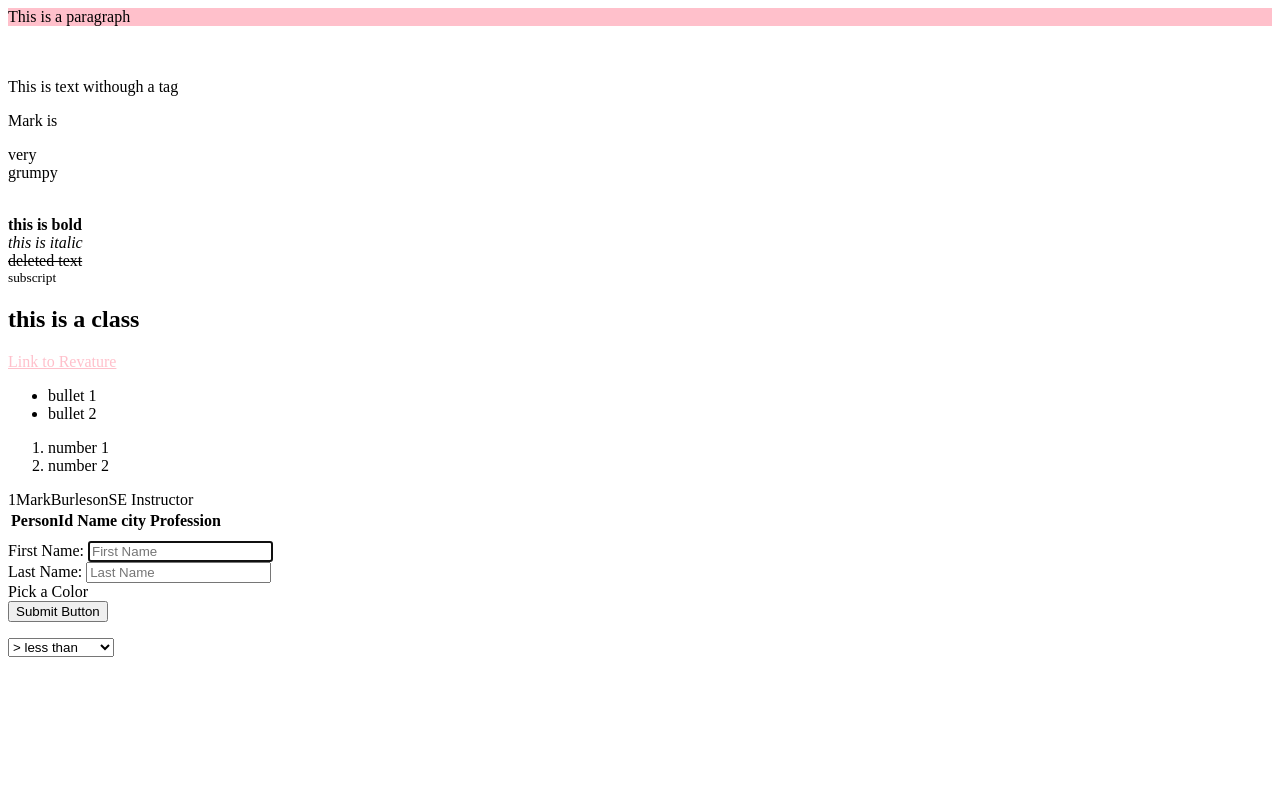
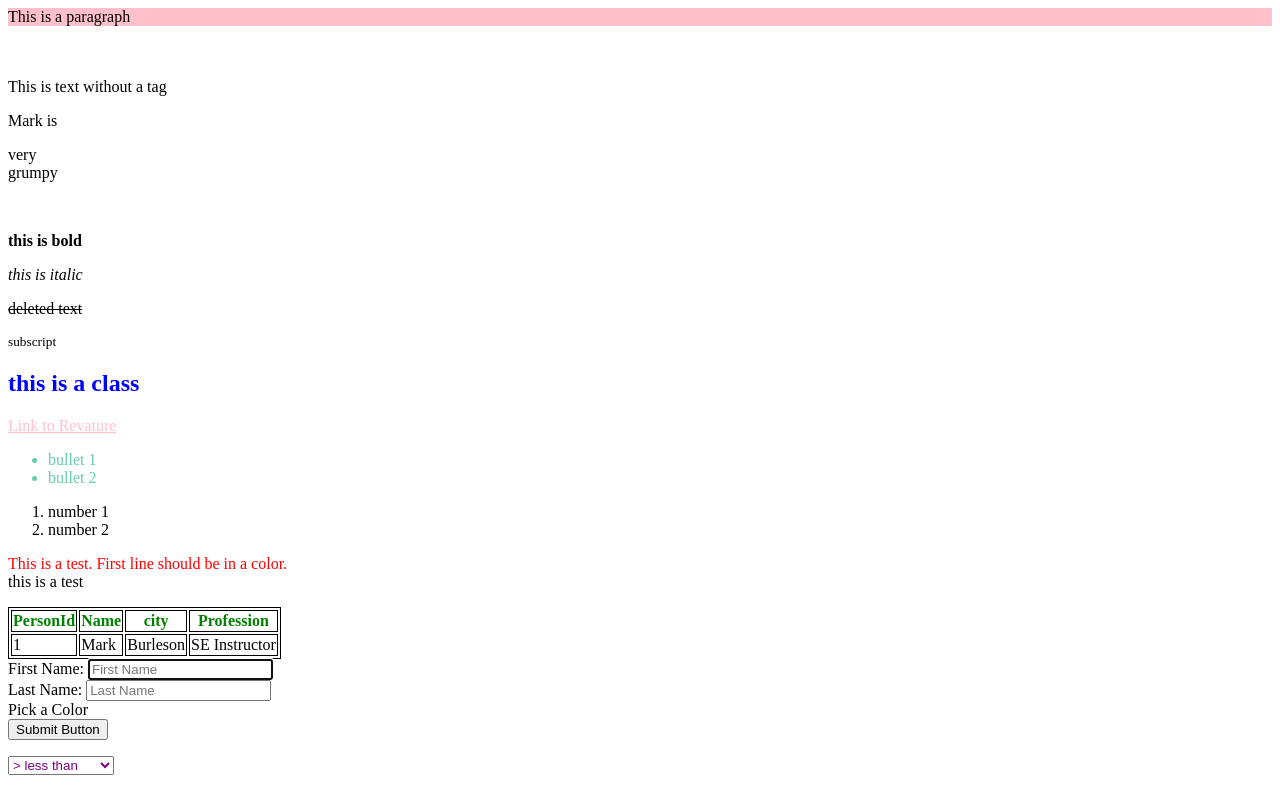
Before and after one commit to 03012021-dotnet-uta/CatherineCheatle_po, a plain HTML site: page HtmlAndCssPractice/index.html in a window 1280 px wide. Drawn offline with Linux system fonts and the light colour scheme; files whose address does not match are found by name.

Commit message:
updated css and html files

```diff
--- a/HtmlAndCssPractice/CssPractice.css
+++ b/HtmlAndCssPractice/CssPractice.css
@@ -0,0 +1,63 @@
+#p1
+{
+    background-color: pink;
+}
+
+#bold
+{
+    font-weight: bold;
+}
+
+#italic
+{
+    font-style: italic;
+}
+
+#strikethrough
+{
+    text-decoration: line-through;
+}
+
+.class1
+{
+    color: blue;
+}
+
+a:link
+{
+    color: pink;
+
+}
+
+a:visited
+{
+    color: purple;
+}
+
+a:hover
+{
+    color: lightskyblue;
+}
+
+ul
+{
+    color:mediumaquamarine;
+}
+
+#pseudotest::first-line
+{
+    color: red;
+}
+
+th.thead1
+{
+    color: green;
+}
+
+table, th, tr, td{
+    border: 1px solid black;
+}
+
+#selectId {
+    color: purple;
+}
--- a/HtmlAndCssPractice/index.html
+++ b/HtmlAndCssPractice/index.html
@@ -5,23 +5,24 @@
   <meta http-equiv="X-UA-Compatible" content="IE=edge">
   <meta name="viewport" content="width=device-width, initial-scale=1.0">
   <title>Marks BIG HTML Demo</title>
+  <link rel ="stylesheet" type = "text/css" href ="CssPractice.css">
 </head>
 
 <body>
-  <p style="background-color: pink;">This is a paragraph</p><br><br>
-  This is text withough a tag
+  <p id = "p1">This is a paragraph</p><br><br>
+  This is text without a tag
   <p>Mark is
   <div>very</div> grumpy</p><br>
-  <b>this is bold</b><br>
-  <i>this is italic</i><br>
-  <del>deleted text</del><br>
+  <p id ="bold">this is bold</p>
+  <p id ="italic">this is italic</p>
+  <p id ="strikethrough">deleted text</p>
   <sub>subscript</sub><br>
 
 
 
   <h2 id="id1" title="title1" class="class1 class2">this is a class</h2>
 
-  <a href="http://revature.com" style="color: pink;" target="blank">Link to Revature</a>
+  <a href="http://revature.com" target="blank">Link to Revature</a>
 
 
   <ul>
@@ -34,6 +35,9 @@
     <li>number 2</li>
   </ol>
 
+  <p id="pseudotest">This is a test. First line should be in a color.<br>
+                    this is a test</p>
+
 
   <table class="table1">
     <thead class="tableHead1">
@@ -43,10 +47,12 @@
       <th class="thead1">Profession</th>
     </thead>
     <tbody class="tbody1">
-      <tr class="trow1">1</tr>
-      <tr class="trow1">Mark</tr>
-      <tr class="trow1">Burleson</tr>
-      <tr class="trow1">SE Instructor</tr>
+        <tr class="trow1">
+            <td id = "personId">1</td>
+            <td id = "personName">Mark</td>
+            <td id = "city">Burleson</td>
+            <td id = "profession">SE Instructor</td>
+        </tr>
     </tbody>
   </table>
 
@@ -74,13 +80,6 @@
     <option value="3">&#xFFE0;</option>
   </select>
 
-
-
-
-
-
-
-
   <script src="../JsIntro/index.js"></script>
 </body>
 
```
